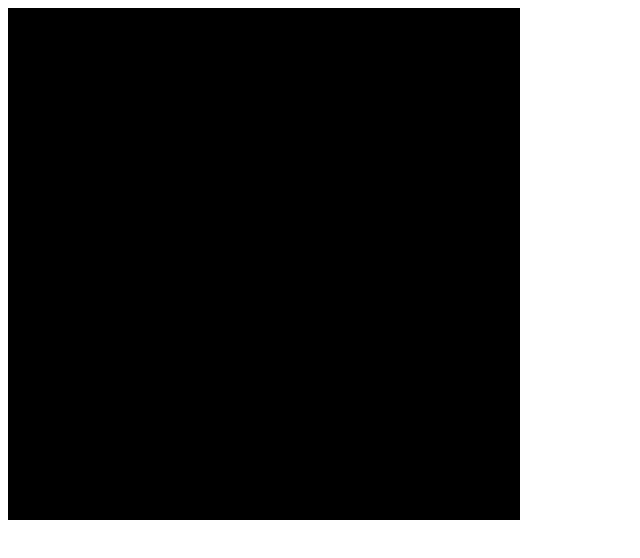
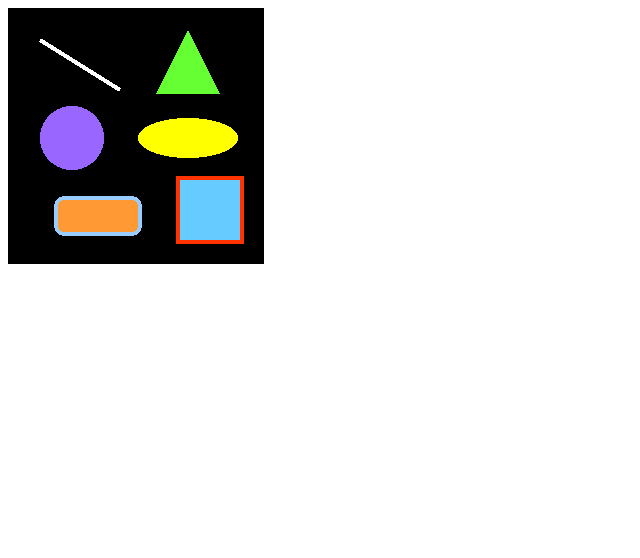
Before and after one commit to PracticingDeveloper/PixiDemo, a plain HTML site: page index.html in a window 1280 px wide. Shown: the whole page, without its empty margins (0-640 px from the left). Drawn offline with Linux system fonts and the light colour scheme.

Commit message:
Deploying

```diff
--- a/index.html
+++ b/index.html
@@ -5,37 +5,78 @@
 <script src="vendor/pixi.min.js"></script>
 <script>
 
-//Create the renderer
-var renderer = PIXI.autoDetectRenderer(512, 512);
-
-/* You can also create a renderer with more advanced options like this:
-//Create a Pixi renderer
-var renderer = PIXI.autoDetectRenderer(
-  256,                     //Width
-  256,                     //Height
-  {                        //Options
-    antialiasing: false,
-    transparent: false,
-    resolution: 1
-  },
-  false                    //Optionally force canvas rendering
-);
-
-//Force canvas rendering like this:
-//var renderer = new PIXI.CanvasRenderer(256, 256);
-
-//Force WebGL rendering like this:
-//var renderer = new PIXI.WebGLRenderer(256, 256);
-*/
-
-//Add the canvas to the HTML document
+//Aliases
+var Container = PIXI.Container,
+    autoDetectRenderer = PIXI.autoDetectRenderer,
+    loader = PIXI.loader,
+    TextureCache = PIXI.utils.TextureCache,
+    Texture = PIXI.Texture,
+    Sprite = PIXI.Sprite,
+    Graphics = PIXI.Graphics;
+//Create a Pixi stage and renderer and add the
+//renderer.view to the DOM
+var stage = new Container(),
+    renderer = autoDetectRenderer(256, 256);
 document.body.appendChild(renderer.view);
-
-//Create a container object called the `stage`. The `stage` is the
-//root container for all your objects
-var stage = new PIXI.Container();
-
-//Tell the renderer to render the stage
+//Circle
+var circle = new Graphics();
+circle.beginFill(0x9966FF);
+circle.drawCircle(0, 0, 32);
+circle.endFill();
+circle.x = 64;
+circle.y = 130;
+stage.addChild(circle);
+//Rectangle
+var rectangle = new Graphics();
+rectangle.lineStyle(4, 0xFF3300, 1);
+rectangle.beginFill(0x66CCFF);
+rectangle.drawRect(0, 0, 64, 64);
+rectangle.endFill();
+rectangle.x = 170;
+rectangle.y = 170;
+stage.addChild(rectangle);
+//Line
+var line = new Graphics();
+line.lineStyle(4, 0xFFFFFF, 1);
+line.moveTo(0, 0);
+line.lineTo(80, 50);
+line.x = 32;
+line.y = 32;
+stage.addChild(line);
+//Ellipse
+var ellipse = new Graphics();
+ellipse.beginFill(0xFFFF00);
+ellipse.drawEllipse(0, 0, 50, 20);
+ellipse.endFill();
+ellipse.x = 180;
+ellipse.y = 130;
+stage.addChild(ellipse);
+//Triangle
+var triangle = new Graphics();
+triangle.beginFill(0x66FF33);
+//Use `drawPolygon` to define the triangle as an
+//array of x/y positions
+triangle.drawPolygon([
+    -32, 64,             //First point
+    32, 64,              //Second point
+    0, 0                 //Third point
+]);
+triangle.endFill();
+//Position the triangle after you've drawn it.
+//The triangle's x/y position is anchored to its first point in the path
+triangle.x = 180;
+triangle.y = 22;
+stage.addChild(triangle);
+//Rounded rectangle
+var roundBox = new Graphics();
+roundBox.lineStyle(4, 0x99CCFF, 1);
+roundBox.beginFill(0xFF9933);
+roundBox.drawRoundedRect(0, 0, 84, 36, 10)
+roundBox.endFill();
+roundBox.x = 48;
+roundBox.y = 190;
+stage.addChild(roundBox);
+//Render the stage
 renderer.render(stage);
 
 </script>
```
